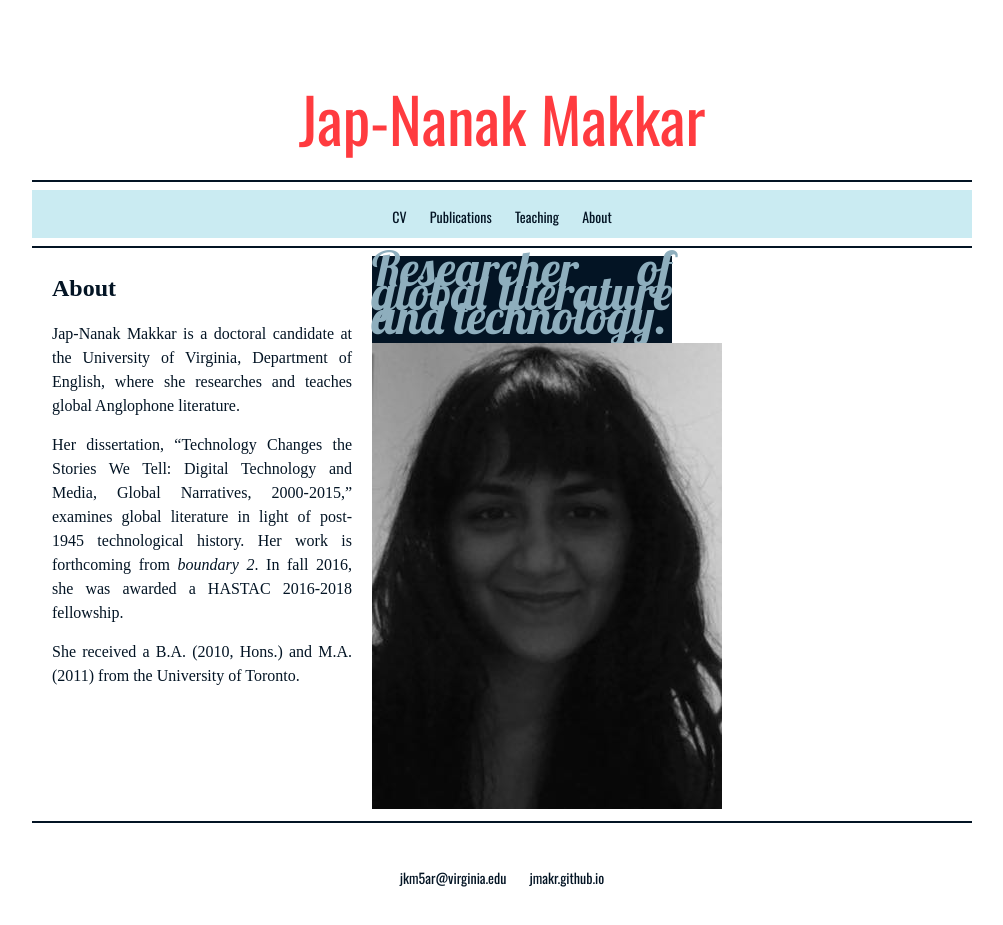
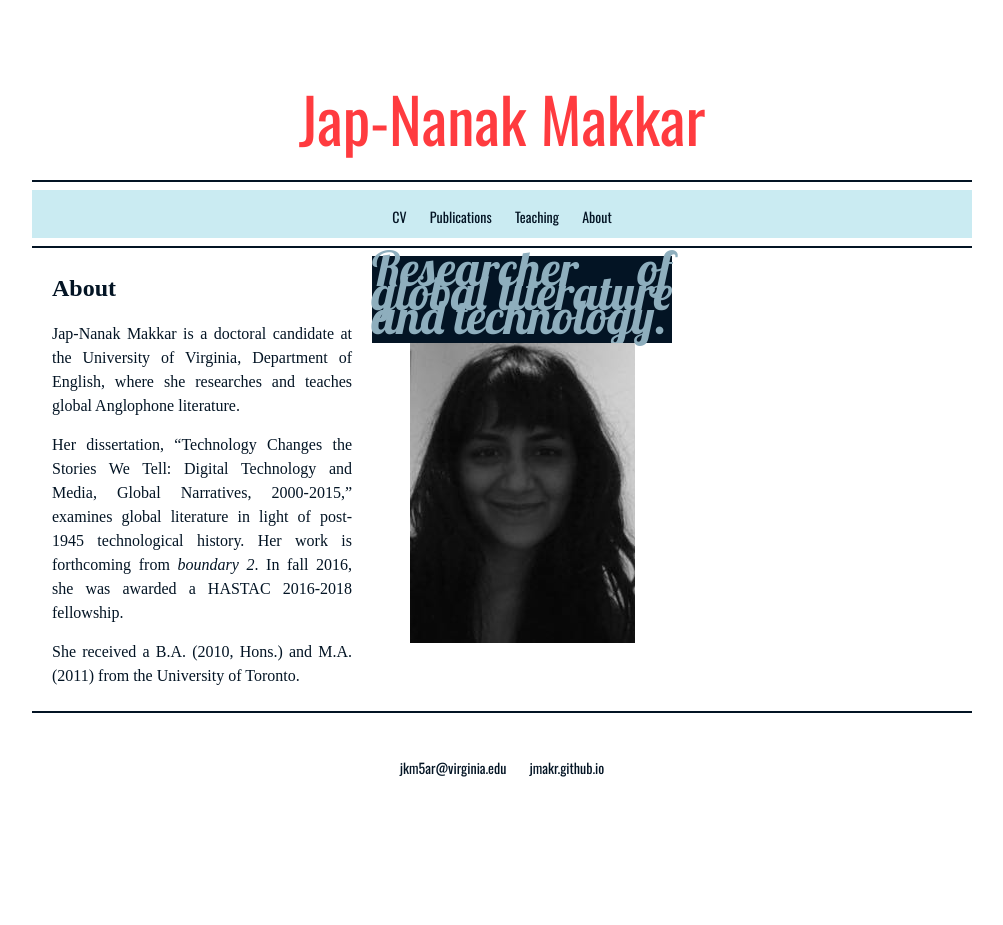
Before and after one commit to jmakr/jmakr.github.io, a Jekyll site: the page built from index.html, in a window 1280 px wide. Shown: the whole page, without its empty margins (138-1141 px from the left). Built offline with Jekyll 4.4.1, drawn with Linux system fonts in a browser that asks for light colours; some web fonts are replaced; after the commit the page ends 900 px from its top, so only the background shows below that.

Commit message:
Update index.html

```diff
--- a/index.html
+++ b/index.html
@@ -26,7 +26,7 @@ title: About
 
   <div id="imagebox" class="article grid_4">
 	<div class="imagecenter">
-	<img src="Black and white photo 3.jpg">
+	<img src="Black and white photo 4.jpg">
 	</div>
 
   </div>
```
